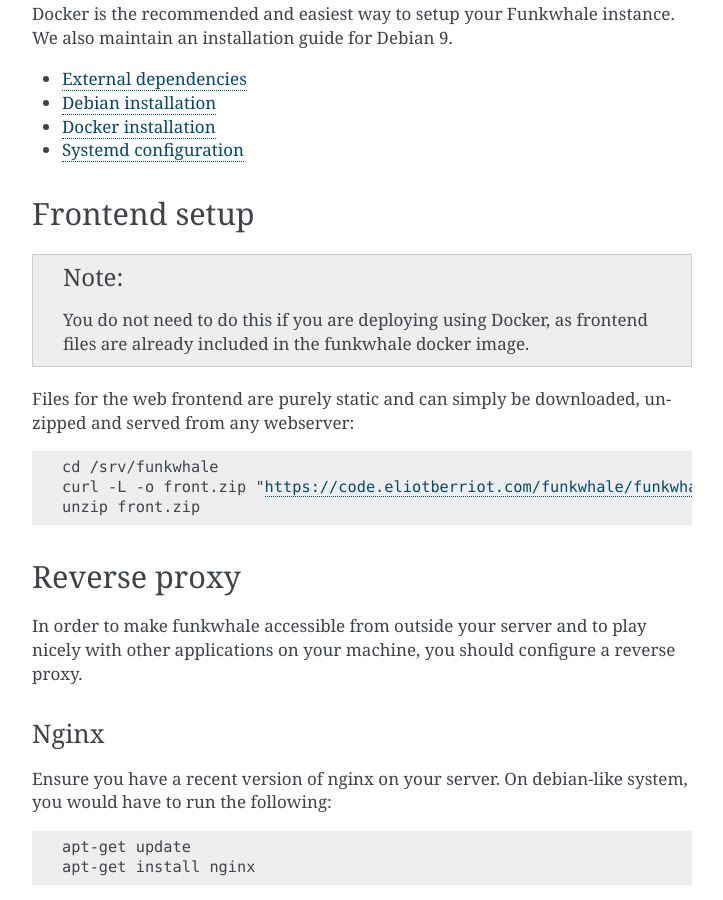
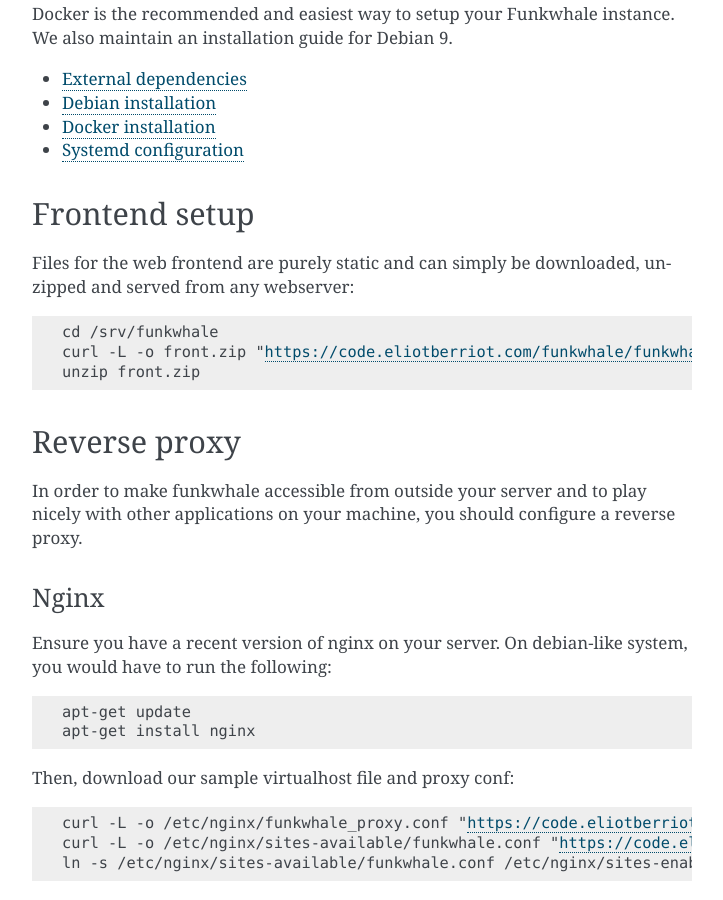
Before and after one commit to RYGhub/funkwhale, a Sphinx documentation site: the page built from docs/installation/index.rst, in a window 1280 px wide and 900 px high, scrolled down 1348 px. Shown: the whole window, without its empty margins (388-1111 px from the left). Built offline with Sphinx 7.4.7, drawn with Linux system fonts in a browser that asks for light colours; pages that are not in the unit, such as notebooks, are missing from menus.

Commit message:
See #191: removed docker note on front-end setup part

```diff
--- a/docs/installation/index.rst
+++ b/docs/installation/index.rst
@@ -73,11 +73,6 @@
 
 Frontend setup
 ---------------
-
-.. note::
-
-    You do not need to do this if you are deploying using Docker, as frontend files
-    are already included in the funkwhale docker image.
 
 Files for the web frontend are purely static and can simply be downloaded, unzipped and served from any webserver:
 
```
